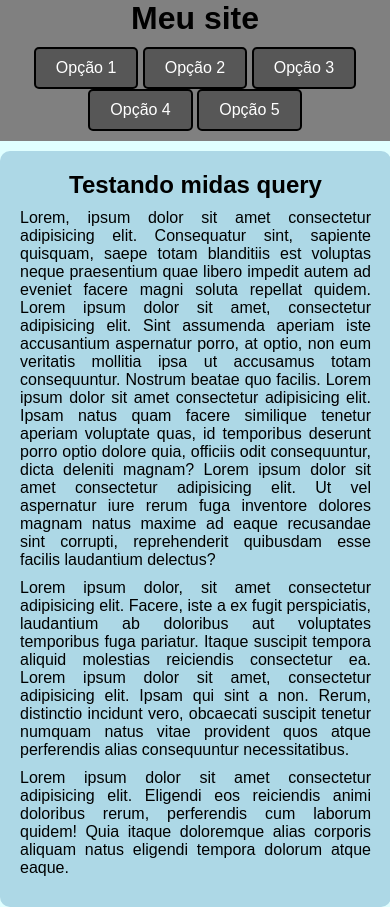
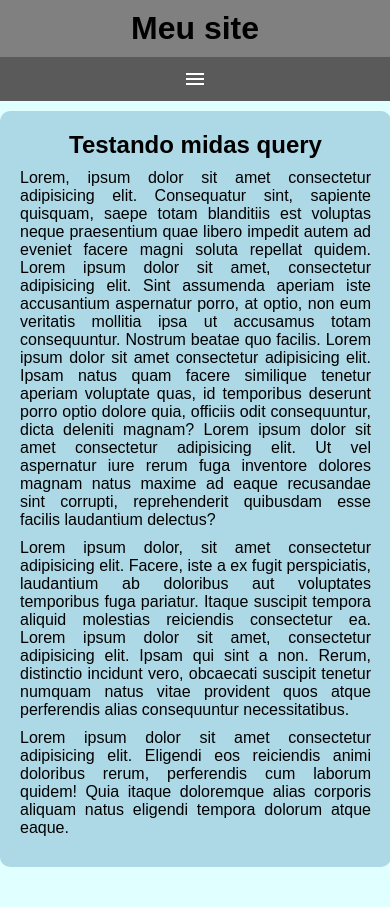
Before and after one commit to 1joaovdf/html-css, a plain HTML site: page atividades/ex 03/mq005/index.html in a window 390 px wide. After the commit the page ends 867 px from the top, so only its background shows below. Drawn offline with nearby package versions, Linux system fonts and the light colour scheme.

Commit message:
menu responsivo

```diff
--- a/atividades/ex 03/mq005/estilos/style.css
+++ b/atividades/ex 03/mq005/estilos/style.css
@@ -1,9 +1,10 @@
 @charset "UTF-8";
 
-*{
+* {
     padding: 0px;
     margin: 0px;
     font-family: Arial, Helvetica, sans-serif;
+    list-style-type: none;
 }
 
 
@@ -16,25 +17,35 @@ header{
     text-align: center;
 }
 
-ul,li{
-    list-style-type: none;
-    display: inline-block;
+h1{
     padding: 10px;
 }
 
-li{
-    border: 2px solid black;
-    border-radius: 5px;
-    background-color: rgb(87, 87, 87);
+menu{
+    display: none;
+    margin: 0;
 }
-a{
-    text-decoration: none;
+span#menu {
+    background-color: rgb(90, 90, 90);
+    display: block;
     color: white;
     padding: 10px;
+    cursor: pointer;
 }
 
-li:hover{
-    background-color: gray;
+span#menu:hover{
+    background-color: white;
+    color: black;
+}
+
+
+a{
+    display: block;
+    background-color: rgb(109, 109, 109);
+    padding: 10px;
+    color: white;
+    text-decoration: none;
+    border-top: 2px solid gray;
 }
 
 main{
@@ -42,11 +53,12 @@ main{
     width: 90vw;
     text-align: center;
     margin: auto;
+    margin-top: 10px;
     padding: 20px;
     border-radius: 10px;
-    margin-top: 10px;
     text-align: justify;
 }
+
 h2{
     text-align: center;
     padding-bottom: 10px;
--- a/atividades/ex 03/mq005/index.html
+++ b/atividades/ex 03/mq005/index.html
@@ -5,11 +5,13 @@
     <meta name="viewport" content="width=device-width, initial-scale=1.0">
     <title>Menu responsivo</title>
     <link rel="stylesheet" href="estilos/style.css">
+    <link rel="stylesheet" href="https://fonts.googleapis.com/css2?family=Material+Symbols+Outlined:opsz,wght,FILL,GRAD@20..48,100..700,0..1,-50..200" />
 </head>
 <body>
     <header>
         <h1>Meu site</h1>
-        <menu>
+        <span id="menu" class="material-symbols-outlined" onclick="clickMenu()">menu</span>
+        <menu id="itens">
             <ul>
                 <li><a href="#">Opção 1</a></li>
                 <li><a href="#">Opção 2</a></li>
@@ -36,7 +38,17 @@
 
         </article>
     </main>
+    <script>
+        function clickMenu() {
+            if(itens.style.display == 'block'){
+                itens.style.display = 'none'
+            }
+            else{
+                itens.style.display = 'block'
+            }
+        }
 
+    </script>
 
 </body>
 </html>
```
